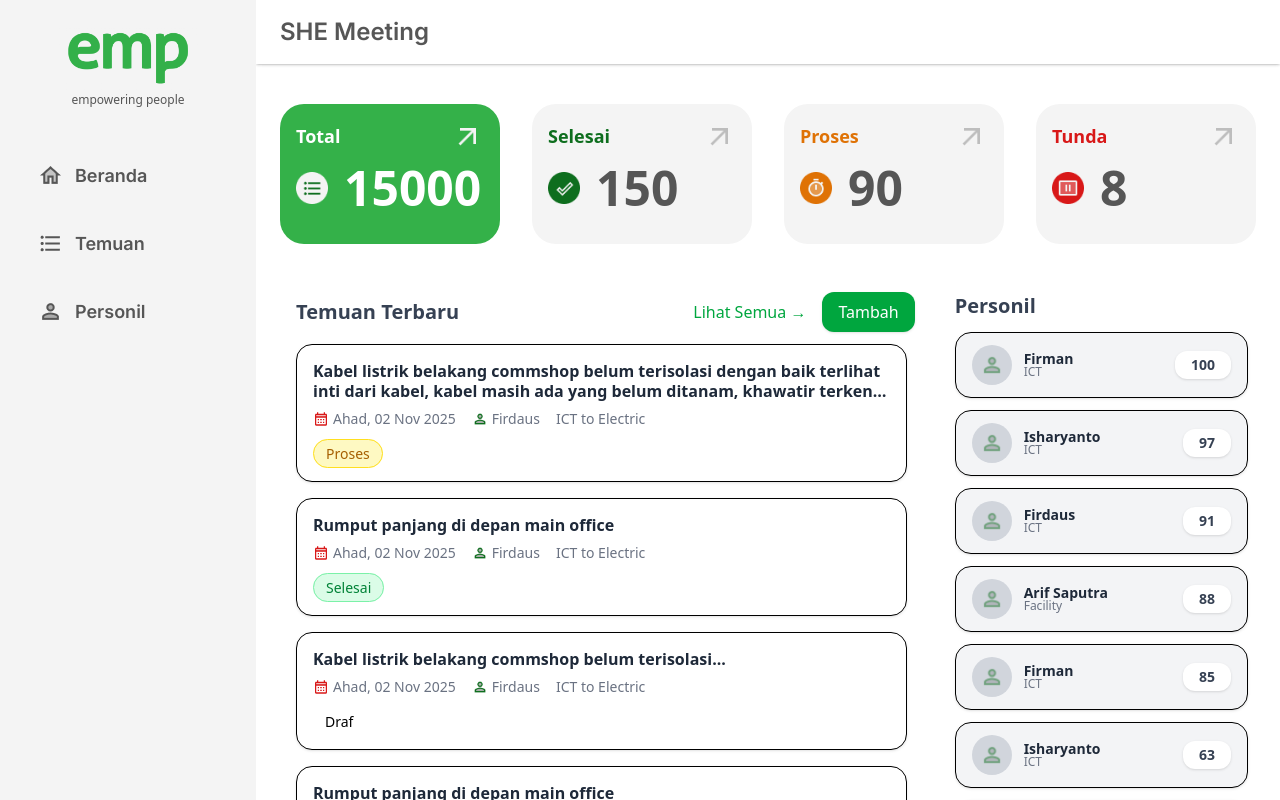
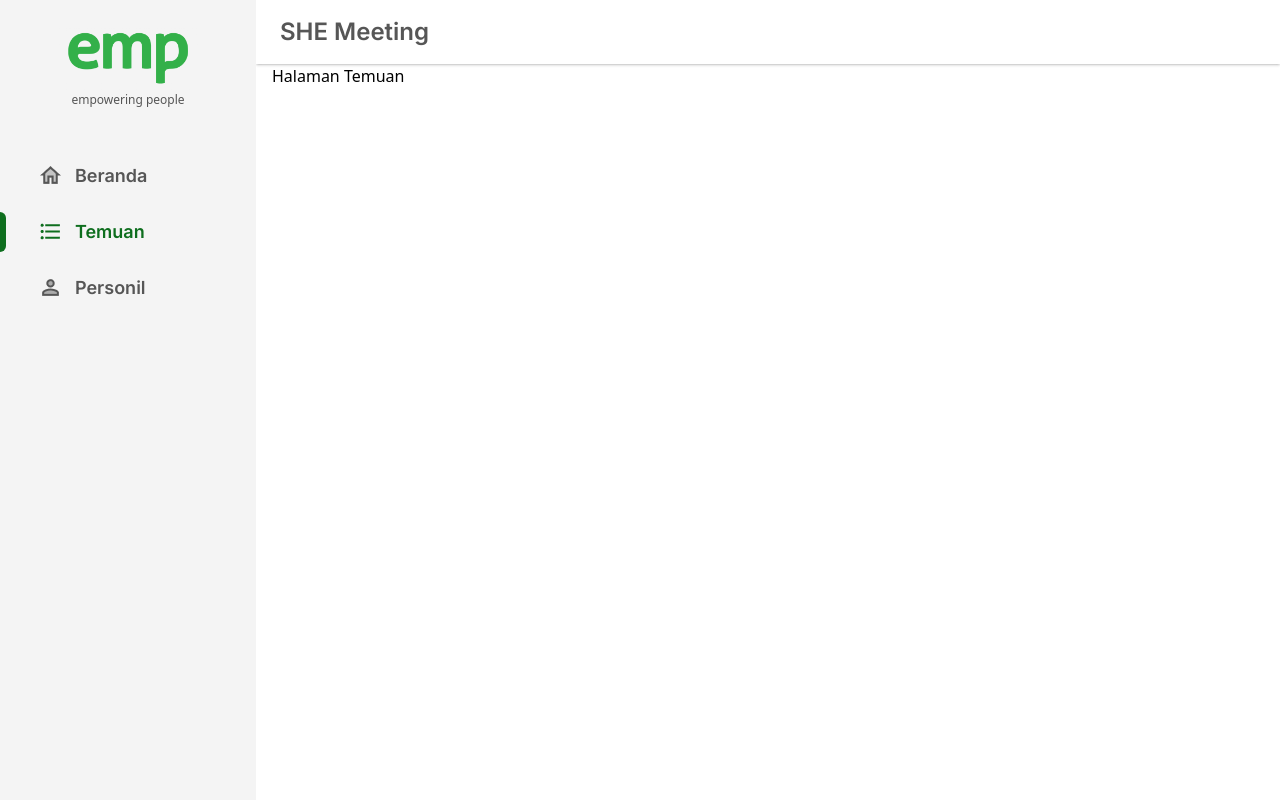
Before and after one commit to alankurniadi12/she-meeting, a Vue app in the folder she-client/: page /finding in a window 1280 px wide. Built offline with nearby package versions, Linux system fonts and the light colour scheme.

Commit message:
active sidebar click and update minor

```diff
--- a/she-client/package.json
+++ b/she-client/package.json
@@ -14,7 +14,8 @@
   "dependencies": {
     "@tailwindcss/vite": "^4.1.17",
     "tailwindcss": "^4.1.17",
-    "vue": "^3.5.22"
+    "vue": "^3.5.22",
+    "vue-router": "^4.6.3"
   },
   "devDependencies": {
     "@vitejs/plugin-vue": "^6.0.1",
--- a/she-client/src/App.vue
+++ b/she-client/src/App.vue
@@ -1,9 +1,6 @@
 <script setup>
 import Header from './components/Header.vue';
 import Sidebar from './components/Sidebar.vue';
-import Chart from './components/Chart.vue';
-import ItemList from './components/ItemList.vue';
-import PersonelList from './components/PersonelList.vue';
 </script>
 
 <template>
@@ -15,18 +12,7 @@ import PersonelList from './components/PersonelList.vue';
       </div>
 
       <main class="w-full pl-4">
-        <div class="mt-2">
-          <Chart />
-        </div>
-        <div class="grid grid-cols-3 gap-4 mt-6 pb-10">
-          <div class="col-span-2">
-            <ItemList />
-          </div>
-          <div>
-            <PersonelList />
-          </div>
-        </div>
-
+        <RouterView />
       </main>
     </div>
   </div>
--- a/she-client/src/components/Chart.vue
+++ b/she-client/src/components/Chart.vue
@@ -3,7 +3,7 @@
         <div class="overflow-x-auto">
             <div class="flex space-x-8 w-max">
                 <!-- Total -->
-                <div class="w-55 h-35 bg-green-custom rounded-3xl overflow-hidden">
+                <div class="w-55 h-35 bg-green-custom rounded-3xl overflow-hidden hover:cursor-pointer">
                     <div class="p-4 w-full">
                         <div class="flex items-center justify-between ">
                             <h1 class="text-white font-semibold text-lg flex-1 break-words">Total</h1>
@@ -17,7 +17,7 @@
                 </div>
 
                 <!-- Selesai  -->
-                <div class="w-55 h-35 bg-grey-custom rounded-3xl overflow-hidden">
+                <div class="w-55 h-35 bg-grey-custom rounded-3xl overflow-hidden hover:cursor-pointer">
                     <div class="p-4 w-full">
                         <div class="flex items-center justify-between ">
                             <h1 class="text-green-strong-custom font-semibold text-lg flex-1 break-words">Selesai</h1>
@@ -31,7 +31,7 @@
                 </div>
 
                 <!-- Proses  -->
-                <div class="w-55 h-35 bg-grey-custom rounded-3xl overflow-hidden">
+                <div class="w-55 h-35 bg-grey-custom rounded-3xl overflow-hidden hover:cursor-pointer">
                     <div class="p-4 w-full">
                         <div class="flex items-center justify-between ">
                             <h1 class="text-orange-custom font-semibold text-lg flex-1 break-words">Proses</h1>
@@ -45,7 +45,7 @@
                 </div>
 
                 <!-- Tunda  -->
-                <div class="w-55 h-35 bg-grey-custom rounded-3xl overflow-hidden">
+                <div class="w-55 h-35 bg-grey-custom rounded-3xl overflow-hidden hover:cursor-pointer">
                     <div class="p-4 w-full">
                         <div class="flex items-center justify-between ">
                             <h1 class="text-red-custom font-semibold text-lg flex-1 break-words">Tunda</h1>
--- a/she-client/src/components/ItemList.vue
+++ b/she-client/src/components/ItemList.vue
@@ -1,27 +1,15 @@
 <template>
     <div class="mt-6 ml-6 mr-6">
-        <div class="flex items-center justify-between mb-3">
-            <h2 class="text-xl font-semibold text-gray-700">Temuan Terbaru</h2>
-            <div class="flex items-center space-x-4">
-                <button class="text-green-600 font-medium hover:underline">
-                    Lihat Semua →
-                </button>
-                <button class="px-4 py-2 bg-green-600 text-white rounded-xl shadow">
-                    Tambah
-                </button>
-            </div>
-        </div>
-
-        <div class="space-y-4 pr-2">
+        <div class="space-y-4">
             <div v-for="item in temuan" :key="item.id"
-                class="bg-white shadow rounded-2xl p-4 border flex flex-col space-y-1">
+                class="min-h-8 bg-white shadow rounded-2xl px-3 py-2 border flex flex-row justify-between">
                 <!-- Judul -->
-                <h3 class="font-semibold text-gray-800 leading-tight line-clamp-2">
+                <dev class="flex flex-col">
+                    <h3 class="font-semibold text-gray-800 leading-tight line-clamp-2 min-h-10 hover:cursor-pointer">
                         {{ item.judul }}
                     </h3>
-
                     <!-- Informasi Baris -->
-                <div class="flex items-center text-sm text-gray-500 space-x-4 mt-1">
+                    <div class="flex items-center text-sm text-gray-500 space-x-4 mt-3">
                         <span class="flex items-center">
                             <img :src="icCalendar" class="w-4 h-4 mr-1" />
                             {{ item.tanggal }}
@@ -37,10 +25,15 @@
                             {{ item.divisi }}
                         </span>
                     </div>
+                </dev>
+
+
+
 
                 <!-- Status badge -->
                 <div class="mt-2">
-                    <span class="px-3 py-1 text-sm rounded-full font-medium" :class="statusClass(item.status)">
+                    <span class="px-3 py-1 text-sm rounded-full font-medium hover:cursor-pointer"
+                        :class="statusClass(item.status)">
                         {{ item.status }}
                     </span>
                 </div>
@@ -48,8 +41,8 @@
         </div>
 
         <div class="flex justify-end mt-6">
-            <button class="text-green-600 font-medium hover:underline">
-                Lihat Semua →
+            <button class="text-green-600 font-medium underline hover:cursor-pointer">
+                Lihat Semua
             </button>
         </div>
     </div>
@@ -70,7 +63,7 @@ const temuan = [
     },
     {
         id: 2,
-        judul: "Rumput panjang di depan main office",
+        judul: "Rumput panjang di depan main office menyangko nyangko dah, sampai mengengait orang lewat, bahyo ado ulo muwo, kato siapo tak meninggal",
         tanggal: "Ahad, 02 Nov 2025",
         nama: "Firdaus",
         divisi: "ICT to Electric",
@@ -151,8 +144,8 @@ const statusClass = (status) => {
             return "bg-yellow-100 text-yellow-700 border border-yellow-300"
         case "Tunda":
             return "bg-red-100 text-red-700 border border-red-300"
-        case "Draft":
-            return "bg-gray-200 text-gray-700 border border-gray-300"
+        case "Draf":
+            return "bg-gray-100 text-gray-700 border border-gray-300"
         default:
             return ""
     }
--- a/she-client/src/components/PersonelList.vue
+++ b/she-client/src/components/PersonelList.vue
@@ -1,9 +1,6 @@
 <template>
-    <div class="mt-6 mr-6">
-        <h2 class="text-xl font-semibold text-gray-700 mb-3">Personil</h2>
-
+    <div class="mt-7 mr-6">
         <div class="space-y-3 max-h-[75vh] pr-2">
-
             <div v-for="p in personil" :key="p.id"
                 class="bg-gray-100 rounded-2xl px-4 py-3 flex items-center justify-between shadow-sm border">
                 <div class="flex items-center space-x-3">
--- a/she-client/src/components/Sidebar.vue
+++ b/she-client/src/components/Sidebar.vue
@@ -11,53 +11,76 @@
         <nav class="w-full space-y-3 pt-10">
 
             <!-- Beranda -->
-            <a href="#" class="group flex items-center gap-3  py-2">
-                <div
-                    class="w-1.5 h-10 rounded-r-lg bg-grey-custom opacity-100 group-hover:opacity-0 transition-opacity duration-300">
+            <RouterLink to="/" v-slot="{ isActive }">
+                <div class="group flex items-center gap-3 py-2 relative cursor-pointer">
+
+                    <!-- Left highlight bar -->
+                    <div class="w-1.5 h-10 rounded-r-lg bg-grey-custom transition-all duration-300"
+                        :class="isActive ? 'opacity-0' : 'opacity-100 group-hover:opacity-0'">
+                    </div>
+
+                    <div class="w-1.5 h-10 rounded-r-lg bg-green-strong-custom transition-all duration-300 absolute left-0"
+                        :class="isActive ? 'opacity-100' : 'opacity-0 group-hover:opacity-100'">
+                    </div>
+
+                    <!-- Icon -->
+                    <img :src="isActive ? icHomeSelected : icHome" class="pl-5">
+
+                    <!-- Text -->
+                    <span class="text-lg font-semibold font-inter transition-colors duration-300"
+                        :class="isActive ? 'text-green-strong-custom' : 'text-black-custom group-hover:text-green-strong-custom'">
+                        Beranda
+                    </span>
+
                 </div>
-                <div
-                    class="w-1.5 h-10  rounded-r-lg bg-green-strong-custom opacity-0 group-hover:opacity-100 absolute transition-opacity duration-300">
-                </div>
-                <!-- Icon -->
-                <img :src="icHome" class="pl-5 group-hover:hidden">
-                <img :src="icHomeSelected" class="pl-5 group-hover:block hidden">
+            </RouterLink>
 
-                <span
-                    class="text-lg font-semibold text-black-custom font-inter group-hover:text-green-strong-custom">Beranda</span>
-
-            </a>
 
             <!-- Temuan -->
-            <a href="#" class="group flex items-center gap-3 py-2">
-                <div
-                    class="w-1.5 h-10 rounded-r-lg bg-grey-custom opacity-100 group-hover:opacity-0 transition-opacity duration-300">
+            <RouterLink to="/finding" v-slot="{ isActive }">
+                <div class="group flex items-center gap-3 py-2 relative cursor-pointer">
+
+                    <div class="w-1.5 h-10 rounded-r-lg bg-grey-custom transition-all duration-300"
+                        :class="isActive ? 'opacity-0' : 'opacity-100 group-hover:opacity-0'">
+                    </div>
+
+                    <div class="w-1.5 h-10 rounded-r-lg bg-green-strong-custom transition-all duration-300 absolute left-0"
+                        :class="isActive ? 'opacity-100' : 'opacity-0 group-hover:opacity-100'">
+                    </div>
+
+                    <img :src="isActive ? icListSelected : icList" class="pl-5">
+
+                    <span class="text-lg font-semibold font-inter transition-colors duration-300"
+                        :class="isActive ? 'text-green-strong-custom' : 'text-black-custom group-hover:text-green-strong-custom'">
+                        Temuan
+                    </span>
+
                 </div>
-                <div
-                    class="w-1.5 h-10  rounded-r-lg bg-green-strong-custom opacity-0 group-hover:opacity-100 absolute transition-opacity duration-300">
-                </div>
-                <!-- Icon -->
-                <img :src="icList" class="pl-5 group-hover:hidden">
-                <img :src="icListSelected" class="pl-5 group-hover:block hidden">
+            </RouterLink>
 
-                <span
-                    class="text-lg font-semibold text-black-custom font-inter group-hover:text-green-strong-custom">Temuan</span>
-            </a>
 
             <!-- Personel -->
-            <a href="#" class="group flex items-center gap-3 py-2">
-                <div
-                    class="w-1.5 h-10 rounded-r-lg bg-grey-custom opacity-100 group-hover:opacity-0 transition-opacity duration-300">
+            <RouterLink to="/personel" v-slot="{ isActive }">
+                <div class="group flex items-center gap-3 py-2 relative cursor-pointer">
+
+                    <div class="w-1.5 h-10 rounded-r-lg bg-grey-custom transition-all duration-300"
+                        :class="isActive ? 'opacity-0' : 'opacity-100 group-hover:opacity-0'">
+                    </div>
+
+                    <div class="w-1.5 h-10 rounded-r-lg bg-green-strong-custom transition-all duration-300 absolute left-0"
+                        :class="isActive ? 'opacity-100' : 'opacity-0 group-hover:opacity-100'">
+                    </div>
+
+                    <img :src="isActive ? icPersonSelected : icPerson" class="pl-5">
+
+                    <span class="text-lg font-semibold font-inter transition-colors duration-300"
+                        :class="isActive ? 'text-green-strong-custom' : 'text-black-custom group-hover:text-green-strong-custom'">
+                        Personil
+                    </span>
+
                 </div>
-                <div
-                    class="w-1.5 h-10  rounded-r-lg bg-green-strong-custom opacity-0 group-hover:opacity-100 absolute transition-opacity duration-300">
-                </div>
-                <!-- Icon -->
-                <img :src="icPerson" class="pl-5 group-hover:hidden">
-                <img :src="icPersonSelected" class="pl-5 group-hover:block hidden">
+            </RouterLink>
 
-                <span
-                    class="text-lg font-semibold text-black-custom font-inter group-hover:text-green-strong-custom">Personil</span>
-            </a>
 
         </nav>
 
--- a/she-client/src/main.js
+++ b/she-client/src/main.js
@@ -2,5 +2,8 @@ import './assets/style.css'
 
 import { createApp } from 'vue'
 import App from './App.vue'
+import { router } from './router'
 
-createApp(App).mount('#app')
+createApp(App)
+.use(router)
+.mount('#app')
--- /dev/null
+++ b/she-client/src/views/Finding.vue
@@ -0,0 +1,3 @@
+<template>
+    <h1>Halaman Temuan</h1>
+</template>
--- /dev/null
+++ b/she-client/src/views/Personel.vue
@@ -0,0 +1,3 @@
+<template>
+    <h1>Halaman Personil</h1>
+</template>
```
Also changed, not shown: she-client/src/router.js (added, +25 -0 lines), she-client/src/views/Home.vue (added, +37 -0 lines), 1 other file (tests, documents, lock files or other folders). Lines whose indentation alone changed are shown as unchanged.
